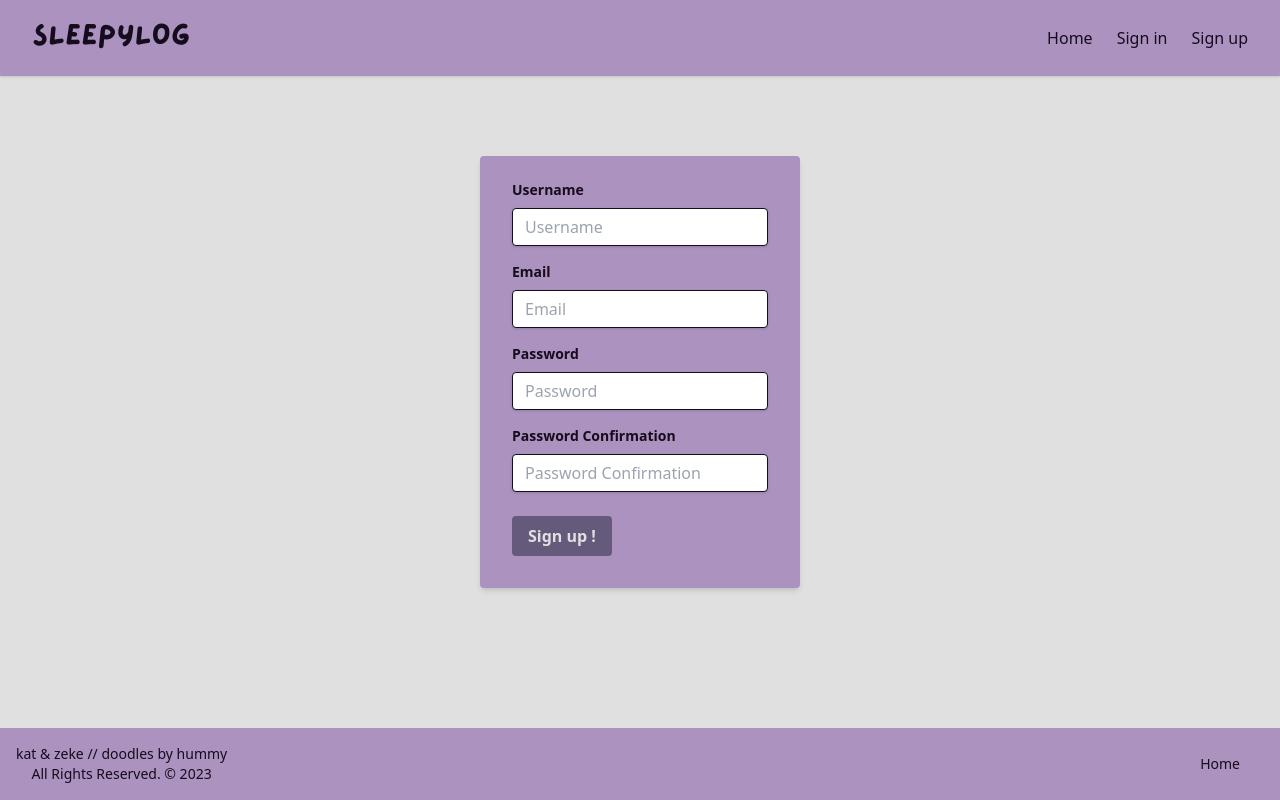
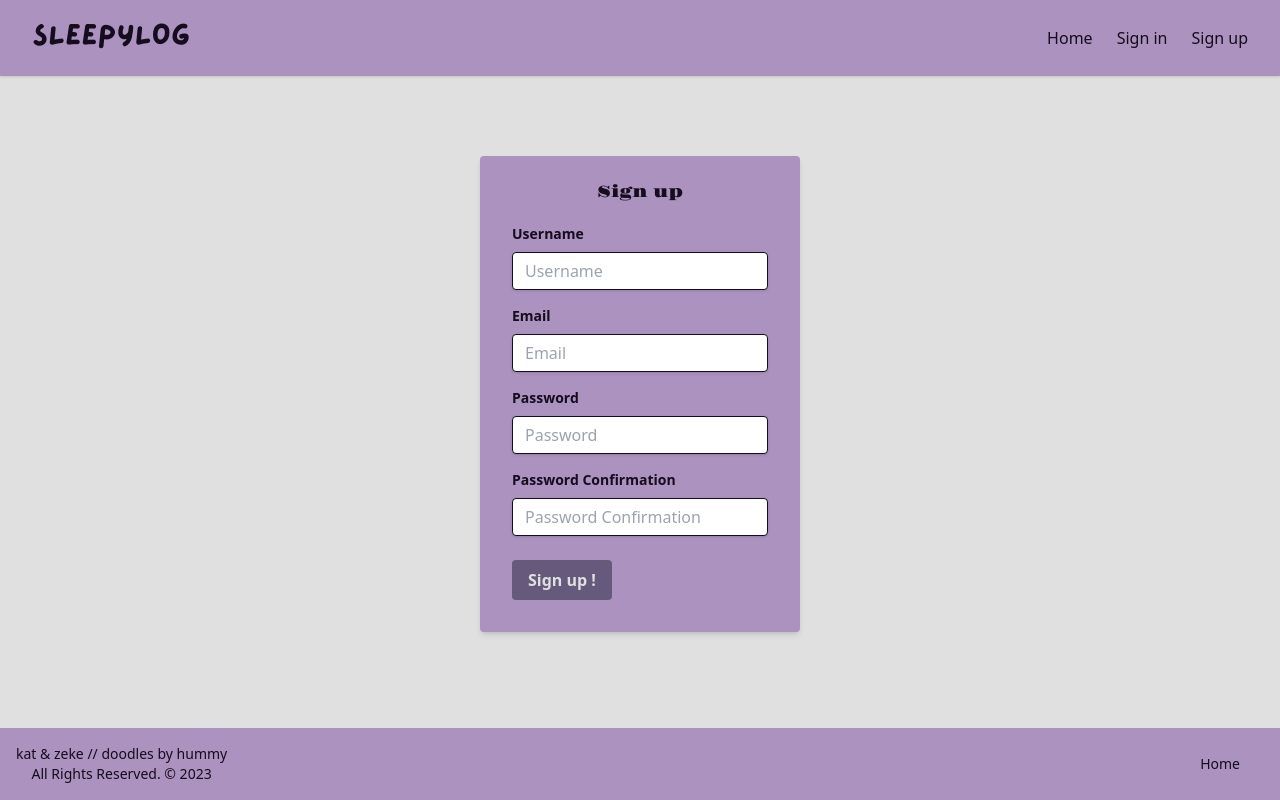
Before and after one commit to artem-ine/sleepylog, a React (Vite) app in the folder frontend/: page / in a window 1280 px wide. Built offline with nearby package versions, Linux system fonts and the light colour scheme.

Commit message:
title added

```diff
--- a/frontend/src/components/SignupForm.jsx
+++ b/frontend/src/components/SignupForm.jsx
@@ -32,6 +32,7 @@ function SignupForm() {
       <div className="w-full max-w-xs">
         <form className="bg-primary shadow-md rounded px-8 pt-6 pb-8 mb-4" onSubmit={handleSubmit}>
           <div className="mb-4">
+            <h1 className="font-heading text-center text-black mb-5">Sign up</h1>
             <label className="block text-black text-sm font-bold mb-2" htmlFor="username">
               Username
             </label>
```
